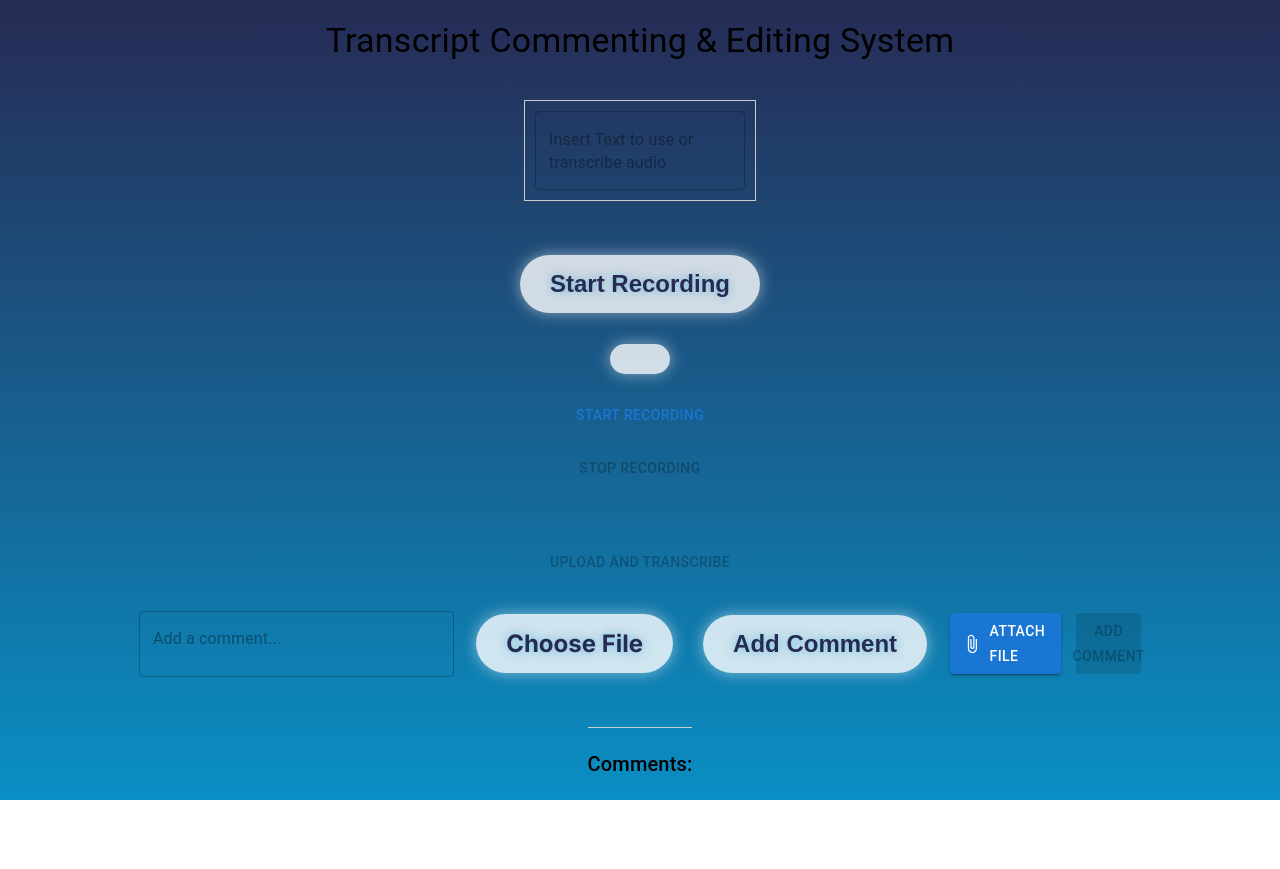
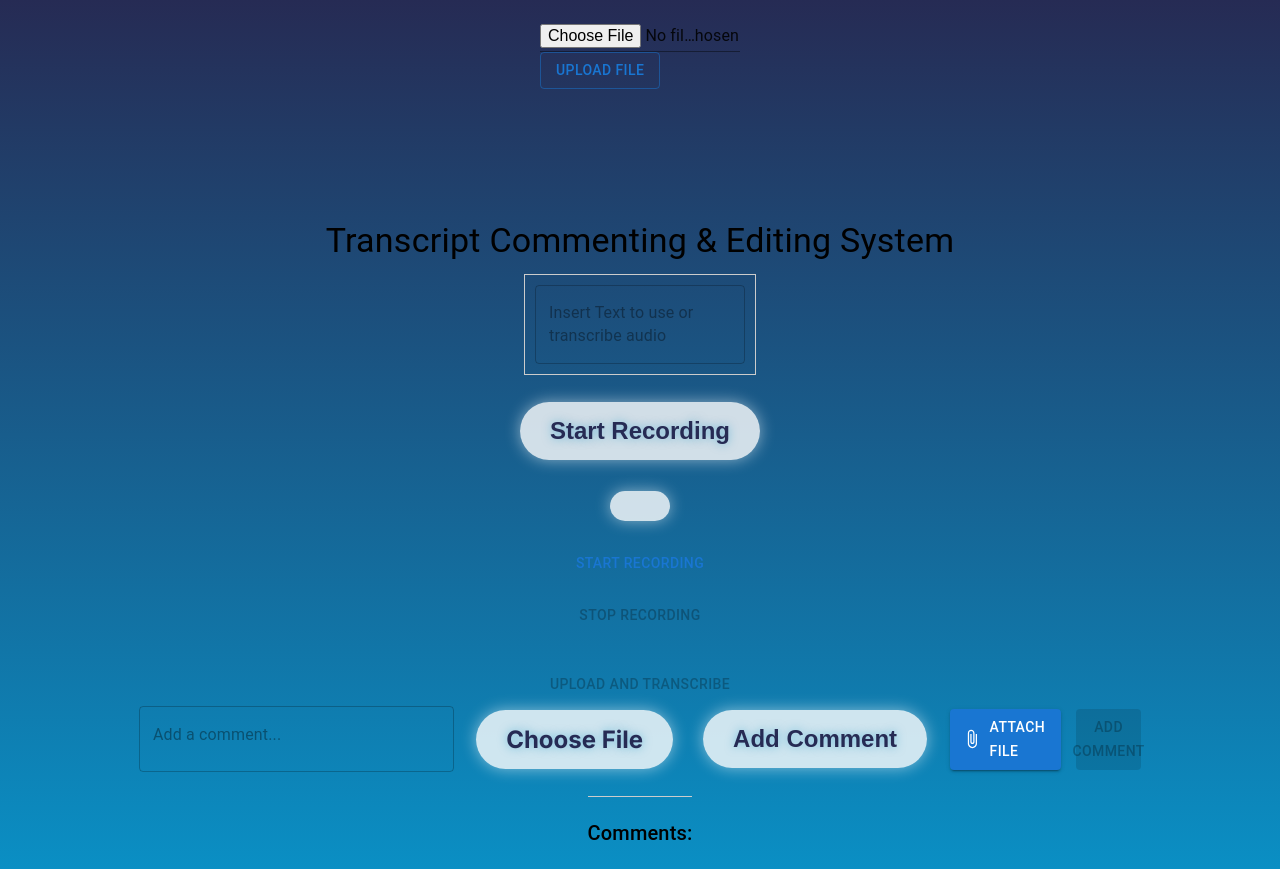
Before and after one commit to Eliud254/rilla-voice_ai, a Next.js app: page / in a window 1280 px wide. Before the commit the page ends 800 px from the top, so only its background shows below. Built offline with nearby package versions, Linux system fonts and the light colour scheme.

Commit message:
upload file system working

```diff
--- a/app/page.js
+++ b/app/page.js
@@ -1,20 +1,21 @@
-'use client';
-import React, { useState } from 'react';
-import styles from './page.module.css';
-import axios from 'axios';
-import { Button, Typography, TextField, IconButton } from '@mui/material';
-import DeleteIcon from '@mui/icons-material/Delete';
-import AttachFileIcon from '@mui/icons-material/AttachFile';
+"use client";
+import React, { useState } from "react";
+import styles from "./page.module.css";
+import axios from "axios";
+import { Button, Typography, TextField, IconButton } from "@mui/material";
+import DeleteIcon from "@mui/icons-material/Delete";
+import AttachFileIcon from "@mui/icons-material/AttachFile";
+import { AudioFilePage } from "./pages/audio_file_page";
 
 export default function Home() {
-  const [transcript, setTranscript] = useState('');
+  const [transcript, setTranscript] = useState("");
   const [comments, setComments] = useState([]);
-  const [selectedText, setSelectedText] = useState('');
-  const [newComment, setNewComment] = useState('');
+  const [selectedText, setSelectedText] = useState("");
+  const [newComment, setNewComment] = useState("");
   const [file, setFile] = useState(null);
   const [recording, setRecording] = useState(false);
   const [audioUrl, setAudioUrl] = useState(null);
-  const [aiResponse, setAiResponse] = useState('');
+  const [aiResponse, setAiResponse] = useState("");
 
   let mediaRecorder; // Define mediaRecorder globally within the component
 
@@ -25,8 +26,11 @@ export default function Home() {
 
   const addComment = () => {
     if (selectedText && newComment) {
-      setComments([...comments, { text: selectedText, comment: newComment, file }]);
-      setNewComment('');
+      setComments([
+        ...comments,
+        { text: selectedText, comment: newComment, file },
+      ]);
+      setNewComment("");
       setFile(null);
     }
   };
@@ -51,7 +55,7 @@ export default function Home() {
       };
 
       mediaRecorder.onstop = () => {
-        const audioBlob = new Blob(audioChunks, { type: 'audio/webm' });
+        const audioBlob = new Blob(audioChunks, { type: "audio/webm" });
         const url = URL.createObjectURL(audioBlob);
         setAudioUrl(url);
       };
@@ -59,7 +63,7 @@ export default function Home() {
       setRecording(true);
       mediaRecorder.start();
     } catch (error) {
-      console.error('Error accessing microphone:', error);
+      console.error("Error accessing microphone:", error);
     }
   };
 
@@ -75,13 +79,13 @@ export default function Home() {
 
     try {
       setRecording(true);
-      const response = await axios.post('/api/transcribe', { audioUrl });
+      const response = await axios.post("/api/transcribe", { audioUrl });
       setTranscript(response.data.transcript);
       const aiResponse = await getAiResponse(response.data.transcript);
       setAiResponse(aiResponse);
     } catch (error) {
-      console.error('Error processing audio:', error);
-      setAiResponse('Error processing audio');
+      console.error("Error processing audio:", error);
+      setAiResponse("Error processing audio");
     } finally {
       setRecording(false);
     }
@@ -89,17 +93,21 @@ export default function Home() {
 
   const getAiResponse = async (text) => {
     try {
-      const response = await axios.post('/api/ai', { text });
+      const response = await axios.post("/api/ai", { text });
       return response.data.message;
     } catch (error) {
-      console.error('Error getting AI response:', error);
-      return 'Error getting AI response';
+      console.error("Error getting AI response:", error);
+      return "Error getting AI response";
     }
   };
 
   return (
+    <>
       <main className={styles.main}>
-      <Typography variant="h4" gutterBottom>Transcript Commenting & Editing System</Typography>
+        <AudioFilePage />
+        <Typography variant="h4" gutterBottom>
+          Transcript Commenting & Editing System
+        </Typography>
 
         <div className={styles.transcriptContainer} onMouseUp={handleSelection}>
           <TextField
@@ -114,7 +122,9 @@ export default function Home() {
 
         <div className={styles.audioRecording}>
           <button
-          className={`${styles.button} ${recording ? styles.buttonRecording : ''}`}
+            className={`${styles.button} ${
+              recording ? styles.buttonRecording : ""
+            }`}
             onClick={startRecording}
             disabled={recording}
           >
@@ -152,23 +162,33 @@ export default function Home() {
             Choose File
             <input type="file" onChange={handleFileChange} />
           </label>
-        <button className={styles.addCommentButton} onClick={addComment}>Add Comment</button>
+          <button className={styles.addCommentButton} onClick={addComment}>
+            Add Comment
+          </button>
 
           <input
             accept="image/*,audio/*,video/*,application/pdf"
-          style={{ display: 'none' }}
+            style={{ display: "none" }}
             id="raised-button-file"
             multiple
             type="file"
             onChange={handleFileChange}
           />
           <label htmlFor="raised-button-file">
-          <Button variant="contained" component="span" startIcon={<AttachFileIcon />}>
+            <Button
+              variant="contained"
+              component="span"
+              startIcon={<AttachFileIcon />}
+            >
               Attach File
             </Button>
           </label>
           {file && <Typography variant="body2">{file.name}</Typography>}
-        <Button variant="contained" onClick={addComment} disabled={!selectedText || !newComment}>
+          <Button
+            variant="contained"
+            onClick={addComment}
+            disabled={!selectedText || !newComment}
+          >
             Add Comment
           </Button>
         </div>
@@ -177,9 +197,17 @@ export default function Home() {
           <Typography variant="h6">Comments:</Typography>
           {comments.map((comment, index) => (
             <div key={index} className={styles.comment}>
-            <Typography variant="subtitle1">Selected text: {comment.text}</Typography>
-            <Typography variant="body1">Comment: {comment.comment}</Typography>
-            {comment.file && <Typography variant="body2">Attached file: {comment.file.name}</Typography>}
+              <Typography variant="subtitle1">
+                Selected text: {comment.text}
+              </Typography>
+              <Typography variant="body1">
+                Comment: {comment.comment}
+              </Typography>
+              {comment.file && (
+                <Typography variant="body2">
+                  Attached file: {comment.file.name}
+                </Typography>
+              )}
               <IconButton onClick={() => deleteComment(index)}>
                 <DeleteIcon />
               </IconButton>
@@ -193,5 +221,6 @@ export default function Home() {
           </div>
         )}
       </main>
+    </>
   );
 }
--- /dev/null
+++ b/app/pages/audio_file_page.js
@@ -0,0 +1,43 @@
+import React, { useState, useEffect } from "react";
+import { Box, Button, Input } from "@mui/material";
+import { storage } from "../../firestore";
+import { ref, uploadBytes, listAll } from "firebase/storage";
+
+export function AudioFilePage() {
+  const [file, setFile] = useState([]);
+  const [fileList, setFileList] = useState([]);
+
+  useEffect(() => {
+    // Fetch the list of files from Firebase Storage
+    // listAll(fileListRef).then((res) => {
+    // console.log(res);
+    // });
+  }, []);
+
+  const fileListRef = ref(storage);
+
+  const UploadFile = (files) => {
+    if (file == null) {
+      return;
+    }
+    const fileRef = ref(storage, `/${file.name}`);
+    uploadBytes(fileRef, file).then(() => {
+      alert("Audio uploaded");
+    });
+  };
+
+  return (
+    <Box height={"200px"} width={"200px"}>
+      <Input
+        variant="outlined"
+        type="file"
+        onChange={(event) => {
+          setFile(event.target.files[0]);
+        }}
+      ></Input>
+      <Button variant={"outlined"} onClick={UploadFile}>
+        Upload File
+      </Button>
+    </Box>
+  );
+}
--- /dev/null
+++ b/firestore.js
@@ -0,0 +1,22 @@
+// Import the functions you need from the SDKs you need
+import { initializeApp } from "firebase/app";
+// import { getAnalytics } from "firebase/analytics";
+import { getStorage, ref } from "firebase/storage";
+
+// Your web app's Firebase configuration
+// For Firebase JS SDK v7.20.0 and later, measurementId is optional
+const firebaseConfig = {
+  apiKey: "AIzaSyAXWThbJTMrTTiRy5gYtuUUNaXLW9_pW18",
+  authDomain: "sales-manager-transcripts.firebaseapp.com",
+  projectId: "sales-manager-transcripts",
+  storageBucket: "sales-manager-transcripts.appspot.com",
+  messagingSenderId: "812091062788",
+  appId: "1:812091062788:web:07ce4bfac5a9d446b41351",
+  measurementId: "G-QGQ5NVHXWS",
+};
+
+// Initialize Firebase
+const app = initializeApp(firebaseConfig);
+// const analytics = getAnalytics(app);
+export const storage = getStorage(app);
+export const storageRef = ref(storage);
--- a/package.json
+++ b/package.json
@@ -13,10 +13,13 @@
     "@emotion/styled": "^11.13.0",
     "@mui/icons-material": "^5.16.7",
     "@mui/material": "^5.16.7",
+    "@mui/styled-engine-sc": "^6.0.0-alpha.18",
     "axios": "^1.7.5",
+    "firebase": "^10.13.0",
     "next": "14.2.6",
     "react": "^18",
-    "react-dom": "^18"
+    "react-dom": "^18",
+    "styled-components": "^6.1.12"
   },
   "devDependencies": {
     "eslint": "^8",
```
Also changed, not shown: 1 other file (tests, documents, lock files or other folders). Lines whose indentation alone changed are shown as unchanged.
